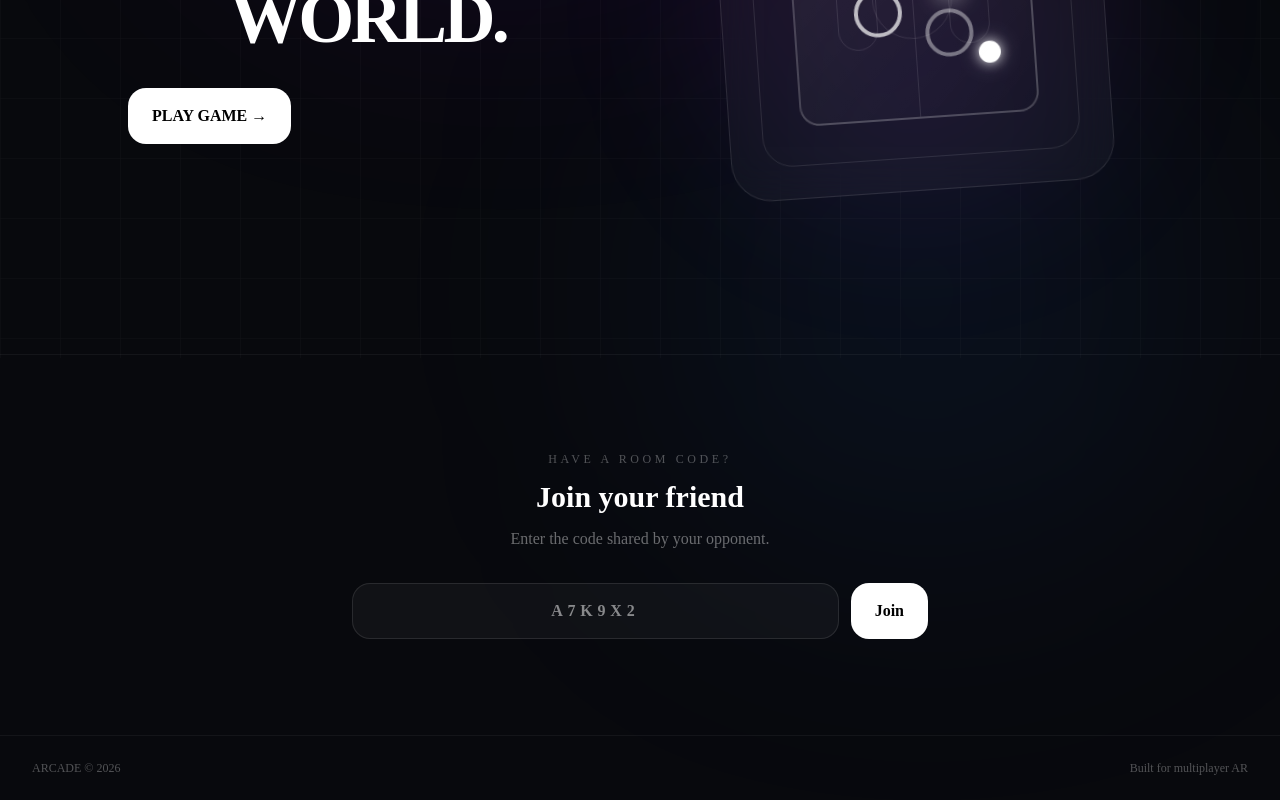
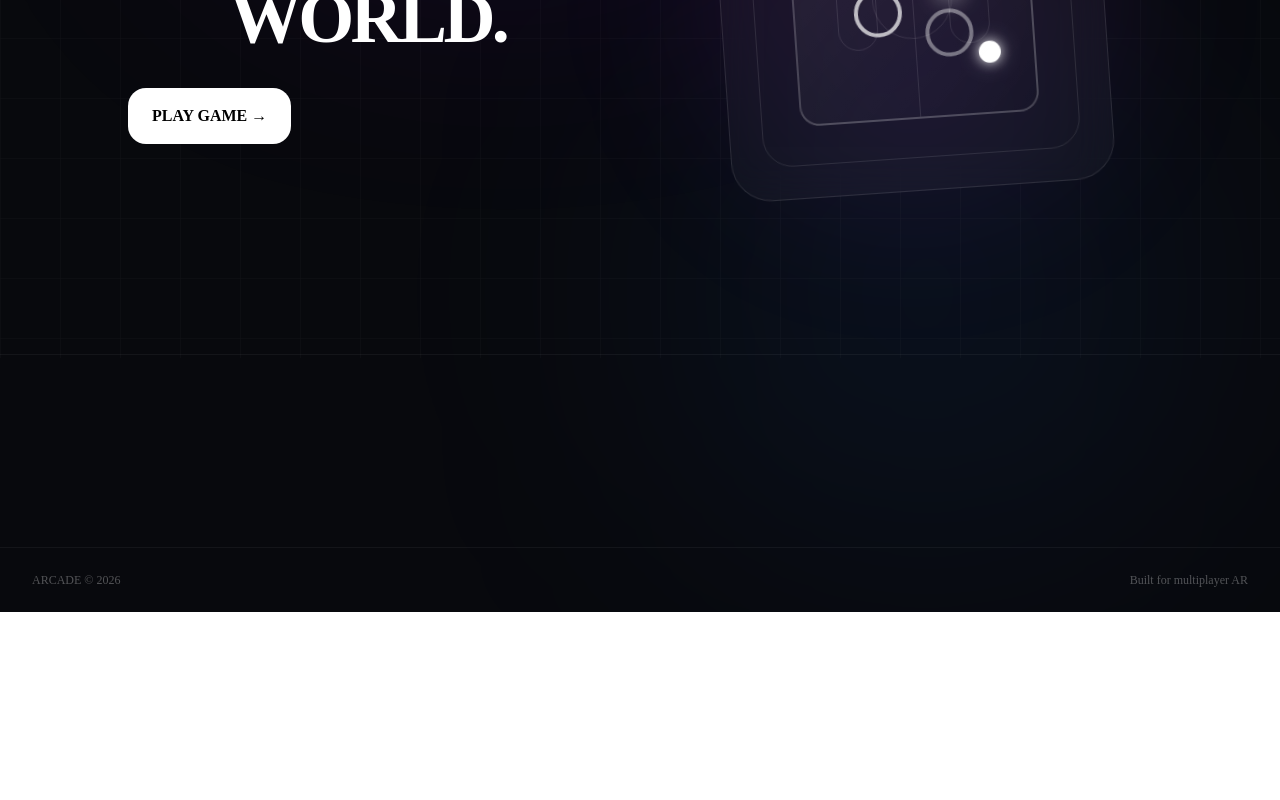
Before and after one commit to Gslmao/ar-game-c2c, a Next.js app: page /landing in a window 1280 px wide. Shown: the part 442-1242 px from the top of the page. After the commit the page ends 1054 px from the top, so only its background shows below. Built offline with nearby package versions, Linux system fonts and the light colour scheme; no server answers.

Commit message:
feat : landing page 2.0

```diff
--- a/app/landing/page.tsx
+++ b/app/landing/page.tsx
@@ -91,6 +91,7 @@ useEffect(() => {
             </p>
 
             <div className="flex flex-wrap gap-4 mt-9">
+              <a href = "room-test" >
               <button
                 onClick={() => {
                   // TODO: create room
@@ -99,6 +100,7 @@ useEffect(() => {
               >
                 PLAY GAME →
               </button>
+              </a>
 
 
             </div>
@@ -170,37 +172,13 @@ useEffect(() => {
         className="relative z-10 border-t border-white/5 px-6 py-24"
       >
         <div className="max-w-xl mx-auto text-center">
-          <p className="text-xs uppercase tracking-[0.3em] text-white/30">
-            Have a room code?
-          </p>
 
-          <h2 className="text-3xl font-bold mt-3">
-            Join your friend
-          </h2>
 
-          <p className="text-white/40 mt-3">
-            Enter the code shared by your opponent.
-          </p>
 
-          <div className="flex gap-3 mt-8">
-            <input
-              value={roomCode}
-              onChange={(e) => setRoomCode(e.target.value.toUpperCase())}
-              maxLength={6}
-              placeholder="A7K9X2"
-              className="flex-1 h-14 px-5 rounded-2xl bg-white/[0.04] border border-white/10 outline-none focus:border-white/30 transition text-center tracking-[0.3em] font-bold"
-            />
 
-            <button
-              onClick={() => {
-                // TODO: join room with socket
-                console.log("Joining:", roomCode);
-              }}
-              className="px-6 rounded-2xl bg-white text-black font-bold hover:bg-white/90 transition"
-            >
-              Join
-            </button>
-          </div>
+
+
+
         </div>
       </section>
 
```
